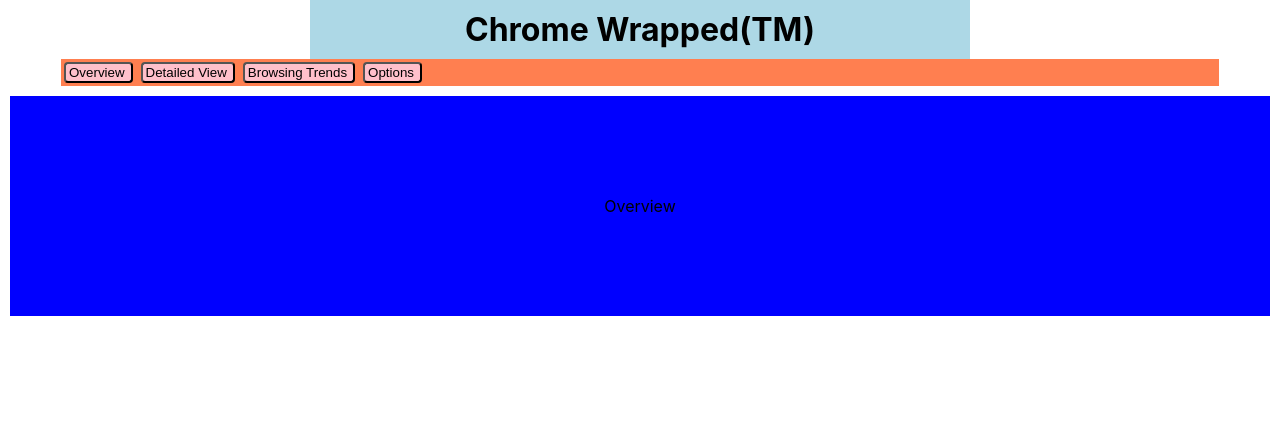
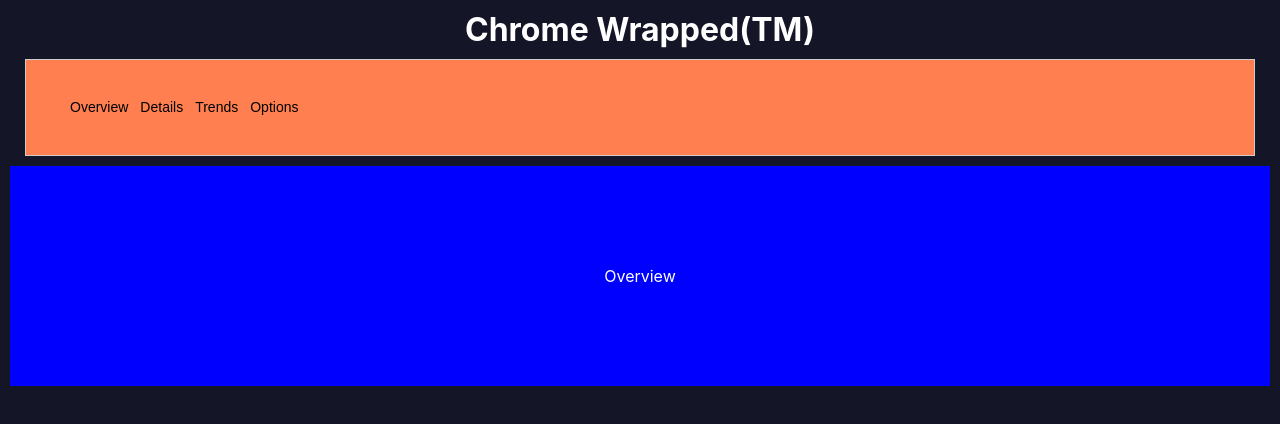
Before and after one commit to comp195/senior-project-spring-2023-chrome-wrapped, a React (Create React App) app in the folder chrome-wrapped/: page / in a window 1280 px wide. Shown: the top 424 px of the page. Built offline with nearby package versions, Linux system fonts and the light colour scheme.

Commit message:
Stylized Tabs and App

```diff
--- a/chrome-wrapped/public/index.html
+++ b/chrome-wrapped/public/index.html
@@ -40,4 +40,5 @@
       To create a production bundle, use `npm run build` or `yarn build`.
     -->
   </body>
+
 </html>
--- a/chrome-wrapped/src/App.css
+++ b/chrome-wrapped/src/App.css
@@ -1,48 +1,33 @@
-.App {
-  text-align: center;
+body {
+  background-color: #141526;
+  color: #ffffff;
 }
 
-.App-logo {
-  height: 40vmin;
-  pointer-events: none;
+/* Style the tab */
+.tab {
+  overflow: hidden;
+  border: 1px solid #ccc;
+  background-color: #f1f1f1;
 }
 
-@media (prefers-reduced-motion: no-preference) {
-  .App-logo {
-    animation: App-logo-spin infinite 20s linear;
-  }
+/* Style the buttons inside the tab */
+.tab button {
+  background-color: inherit;
+  float: left;
+  border: none;
+  outline: none;
+  cursor: pointer;
+  padding: "100%";
+  transition: 0.3s;
+  font-size: 14px;
 }
 
-.App-header {
-  background-color: #282c34;
-  min-height: 100vh;
-  display: flex;
-  flex-direction: column;
-  align-items: center;
-  justify-content: center;
-  font-size: calc(10px + 2vmin);
-  color: white;
-}
-
-.App-link {
-  color: #61dafb;
-}
-
-@keyframes App-logo-spin {
-  from {
-    transform: rotate(0deg);
-  }
-  to {
-    transform: rotate(360deg);
-  }
-}
-
-/* Button Hover: Change background */
+/* Change background color of buttons on hover */
 .tab button:hover {
   background-color: #ddd;
 }
 
-/* Button Active: Change background */
+/* Create an active/current tablink class */
 .tab button.active {
   background-color: #ccc;
 }
--- a/chrome-wrapped/src/App.js
+++ b/chrome-wrapped/src/App.js
@@ -21,7 +21,6 @@
     width: "50%",
     padding: 10,
     textAlign: "center",
-    backgroundColor: "lightBlue"
   }
   return (
     <h1 style={headerStyle}>Chrome Wrapped(TM)</h1>
@@ -32,10 +31,10 @@
   const tabRowStyle = {
     backgroundColor: "coral",
     margin: "auto",
-    padding: 3,
+    padding: "3%",
     maxWidth: "90%",
     display: "flex",
-    flexDirection: "row"
+    flexDirection: "row",
   }
 
   const switchTab = tab => {
@@ -46,30 +45,13 @@
   }
 
   return (
-    <div style={tabRowStyle}>
-      <Tab name="Overview" handler={() => switchTab('Overview')}/>
-      <Tab name="Detailed View" handler={() => switchTab('Detailed')}/>
-      <Tab name="Browsing Trends" handler={() => switchTab('Trends')}/>
-      <Tab name="Options" handler={() => switchTab('Options')}/>
+    <div style={tabRowStyle} class="tab">
+      <button name="Overview" onClick={() => switchTab('Overview')}>Overview</button>
+      <button name="Detailed View" onClick={() => switchTab('Details')}>Details</button>
+      <button name="Browsing Trends" onClick={() => switchTab('Trends')}>Trends</button>
+      <button name="Options" onClick={() => switchTab('Options')}>Options</button>
     </div>
-  )
-}
 
-const Tab = ({name, handler}) => {
-  const tabStyle = {
-    marginRight: 8,
-    paddingLeft: 3,
-    paddingRight: 6,
-    backgroundColor: "pink",
-    borderRadius: 4
-  }
-  return (
-    <button
-    style={tabStyle}
-    onClick={handler}
-    >
-      {name}
-    </button>
   )
 }
 
--- a/chrome-wrapped/src/components/Body.js
+++ b/chrome-wrapped/src/components/Body.js
@@ -15,7 +15,7 @@
             renderStyle = {...defaultRenderStyle, backgroundColor: "blue"}
             renderText = 'Overview'
             break
-        case'Detailed':
+        case'Details':
             renderStyle = {...defaultRenderStyle, backgroundColor: "green"}
             renderText = 'Detailed View'
             break
```
